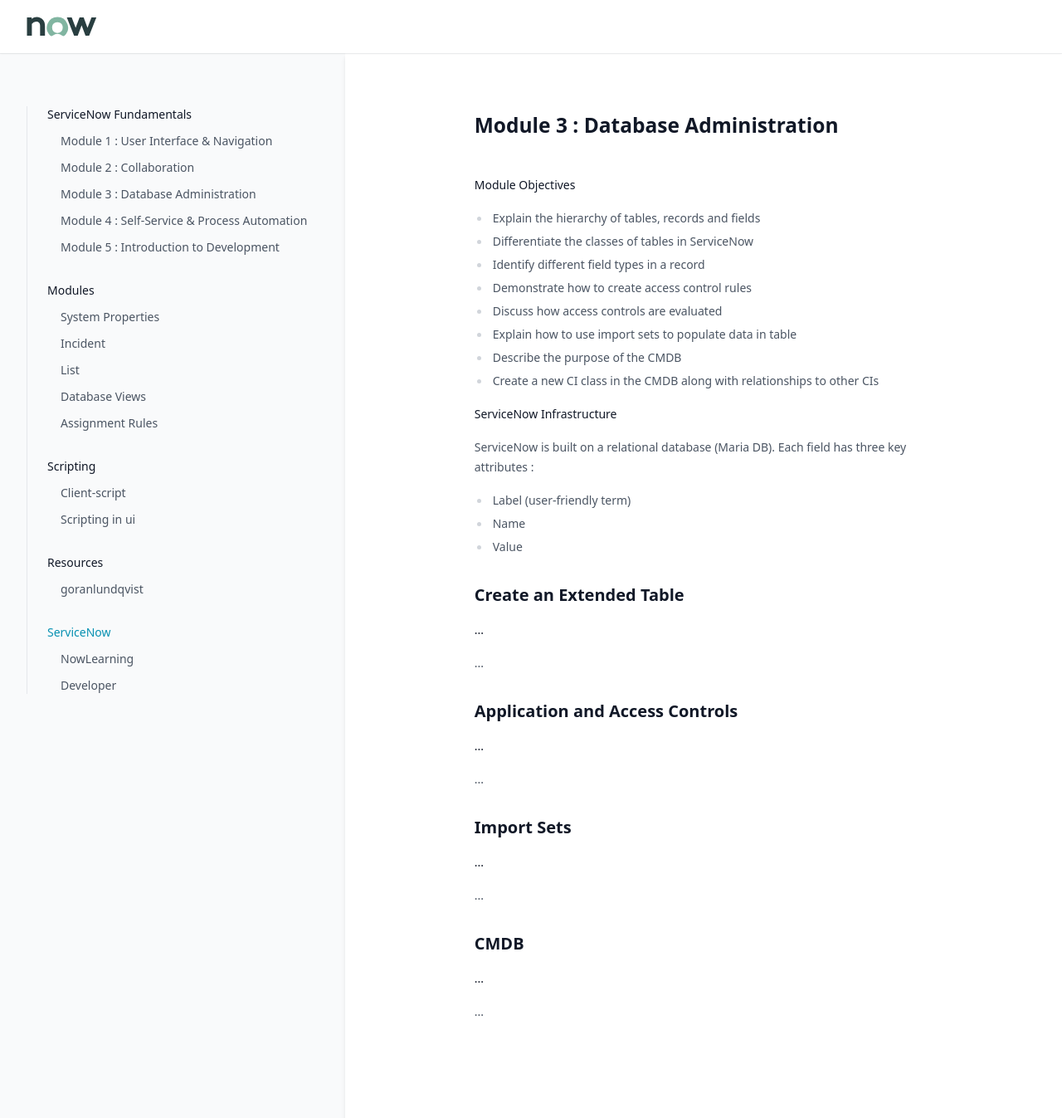
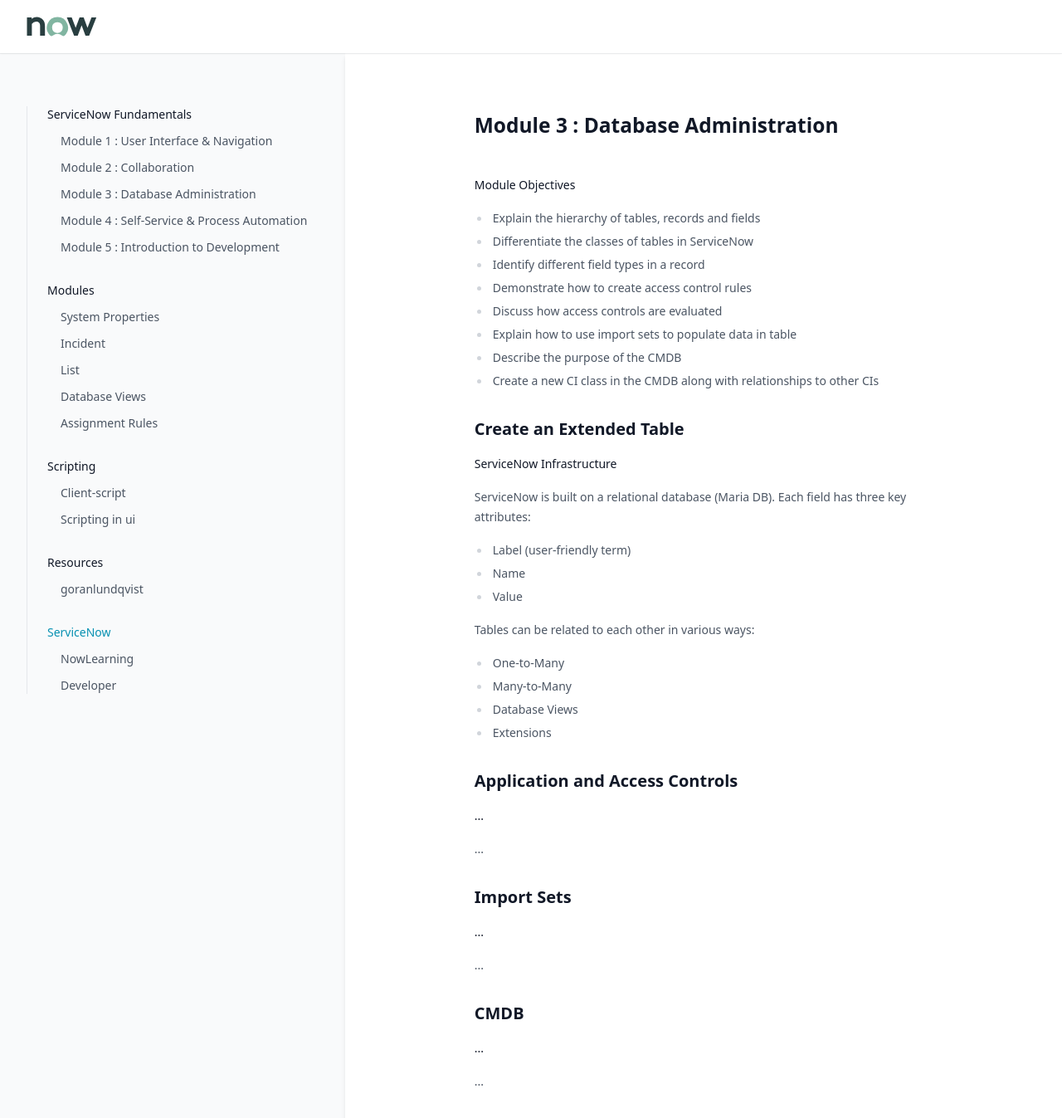
Before and after one commit to greglejeune/ebook, a Jekyll site: the page built from _servicenow/2021-11-01-snf-module3.md, in a window 1280 px wide and 1395 px high. Shown: the top 1347 px of the window at 83% size. Built offline with Jekyll 4.4.1, drawn with Linux system fonts in a browser that asks for light colours.

Commit message:
Update 2021-11-01-snf-module3.md

```diff
--- a/_servicenow/2021-11-01-snf-module3.md
+++ b/_servicenow/2021-11-01-snf-module3.md
@@ -31,13 +33,16 @@ category: snf
   <li>Value</li>
 </ul>
 
-<h2>Create an Extended Table</h2>
+<p style="text-align: justify;">
+    Tables can be related to each other in various ways:
+</p>
 
-<p style="text-align: justify;"><strong>...</strong></p>
-
-<p style="text-align: justify;">
-    ...
-</p>
+<ul>
+  <li>One-to-Many</li>
+  <li>Many-to-Many</li>
+  <li>Database Views</li>
+  <li>Extensions</li>
+</ul>
 
 <h2>Application and Access Controls</h2>
 
```
Also changed, not shown: other parts of _servicenow/2021-11-01-snf-module3.md (+3 -1 lines).
